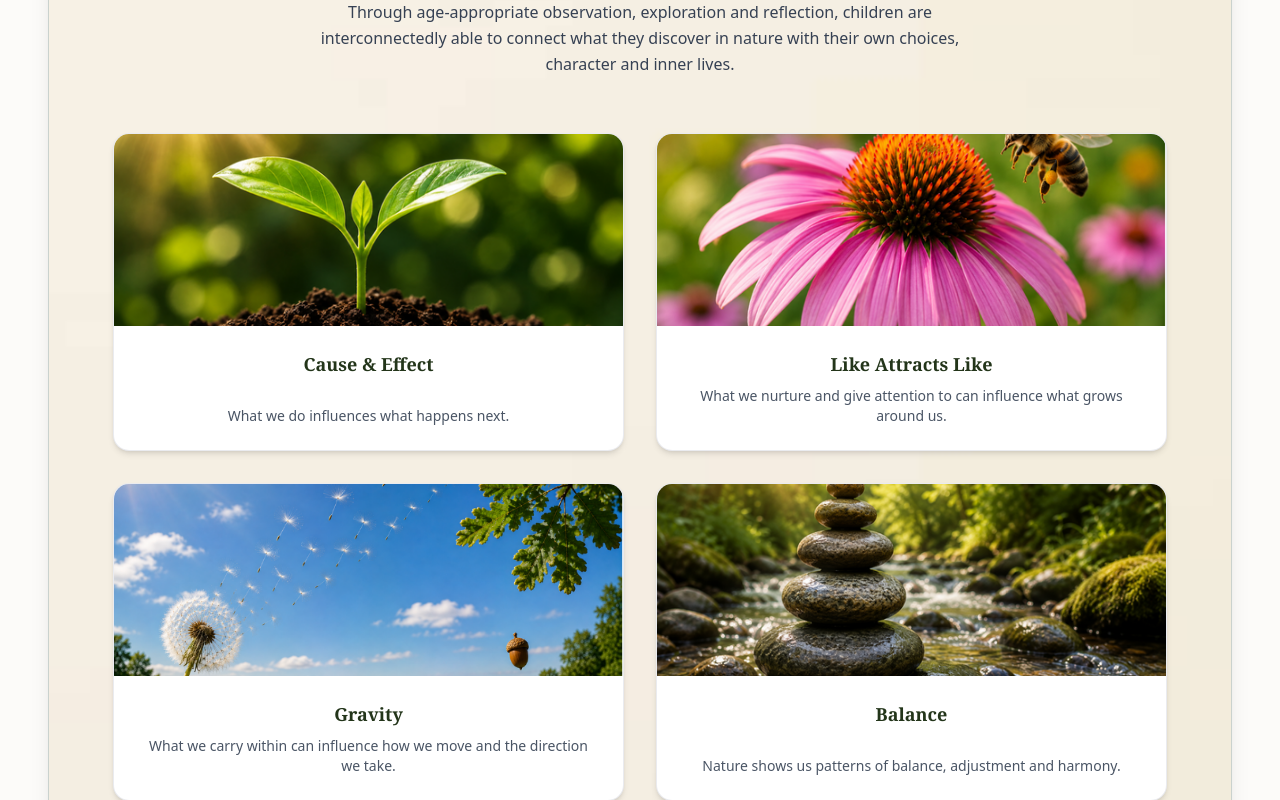
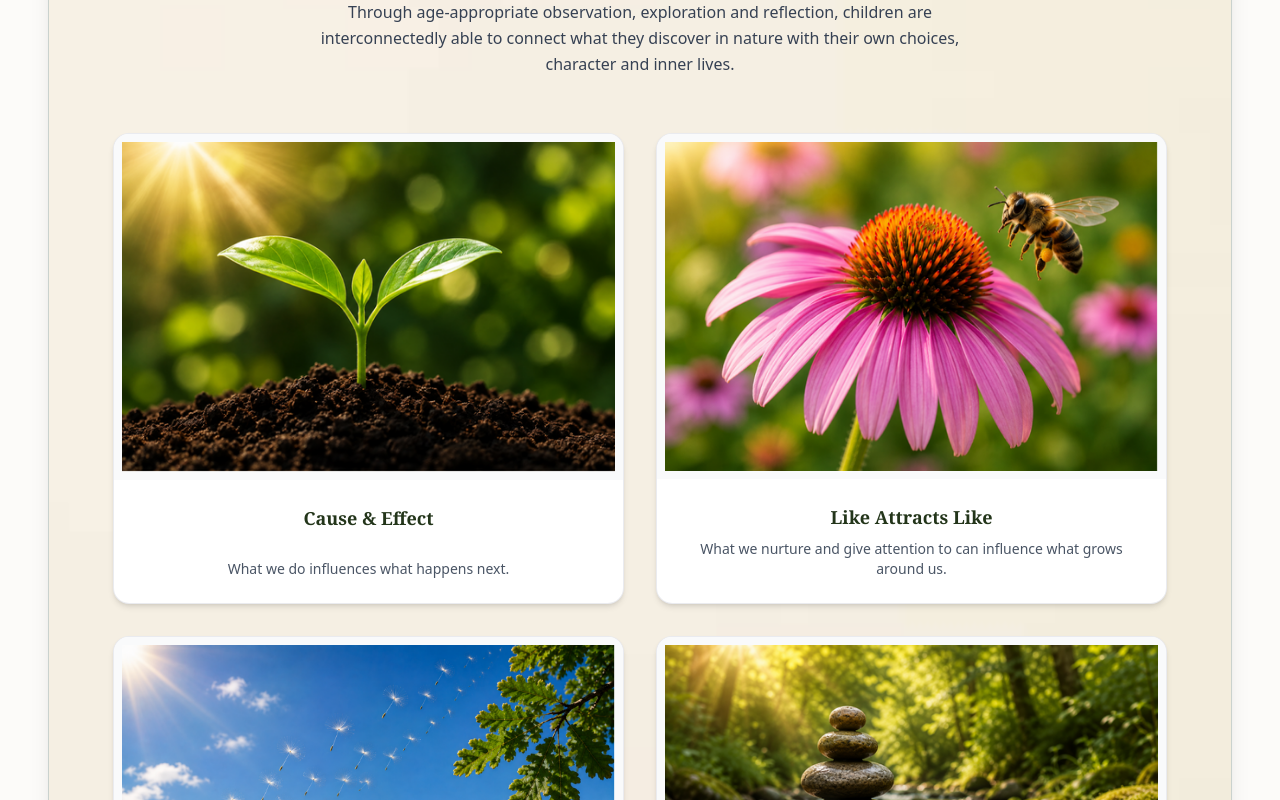
Before and after one commit to nnochirivincent/mch-platform, a React (Vite) app: page / in a window 1280 px wide. Shown: the part 4660-5460 px from the top of the page. Built offline with nearby package versions, Linux system fonts and the light colour scheme.

Commit message:
fixed some code bugs

```diff
--- a/src/components/Home.jsx
+++ b/src/components/Home.jsx
@@ -669,16 +669,17 @@ export default function Home() {
                   </div>
                 </div>
 
+
                          {/* The Four Cards Grid */}
 <div className="grid sm:grid-cols-2 gap-8 pt-4">
 
   {/* Card 1: Cause & Effect */}
   <div className="bg-white rounded-2xl overflow-hidden shadow-md border border-gray-200/80 flex flex-col">
-                    <div className="h-48 overflow-hidden bg-gray-100">
+    <div className="w-full aspect-video bg-gray-50 flex items-center justify-center p-2">
       <img
         src="/cwn-image-2.png"
         alt="Cause and Effect - seed/plant or water creating a path"
-                        className="w-full h-full object-cover transform hover:scale-105 transition duration-500"
+        className="w-full h-full object-contain transform hover:scale-105 transition duration-500"
       />
     </div>
     <div className="p-6 space-y-2 text-center flex-1 flex flex-col justify-between">
@@ -691,11 +692,11 @@ export default function Home() {
 
   {/* Card 2: Like Attracts Like */}
   <div className="bg-white rounded-2xl overflow-hidden shadow-md border border-gray-200/80 flex flex-col">
-                    <div className="h-48 overflow-hidden bg-gray-100">
+    <div className="w-full aspect-video bg-gray-50 flex items-center justify-center p-2">
       <img
         src="/cwn-image-3.png"
         alt="Like Attracts Like - flower attracting bees"
-                        className="w-full h-full object-cover transform hover:scale-105 transition duration-500"
+        className="w-full h-full object-contain transform hover:scale-105 transition duration-500"
       />
     </div>
     <div className="p-6 space-y-2 text-center flex-1 flex flex-col justify-between">
@@ -708,11 +709,11 @@ export default function Home() {
 
   {/* Card 3: Gravity */}
   <div className="bg-white rounded-2xl overflow-hidden shadow-md border border-gray-200/80 flex flex-col">
-                    <div className="h-48 overflow-hidden bg-gray-100">
+    <div className="w-full aspect-video bg-gray-50 flex items-center justify-center p-2">
       <img
         src="/cwn-image-4.png"
         alt="Gravity - light seed and heavier natural object"
-                        className="w-full h-full object-cover transform hover:scale-105 transition duration-500"
+        className="w-full h-full object-contain transform hover:scale-105 transition duration-500"
       />
     </div>
     <div className="p-6 space-y-2 text-center flex-1 flex flex-col justify-between">
@@ -725,11 +726,11 @@ export default function Home() {
 
   {/* Card 4: Balance */}
   <div className="bg-white rounded-2xl overflow-hidden shadow-md border border-gray-200/80 flex flex-col">
-                    <div className="h-48 overflow-hidden bg-gray-100">
+    <div className="w-full aspect-video bg-gray-50 flex items-center justify-center p-2">
       <img
         src="/cwn-image-5.png"
         alt="Balance - nature returning to equilibrium"
-                        className="w-full h-full object-cover transform hover:scale-105 transition duration-500"
+        className="w-full h-full object-contain transform hover:scale-105 transition duration-500"
       />
     </div>
     <div className="p-6 space-y-2 text-center flex-1 flex flex-col justify-between">
```
Lines whose indentation alone changed are shown as unchanged.
